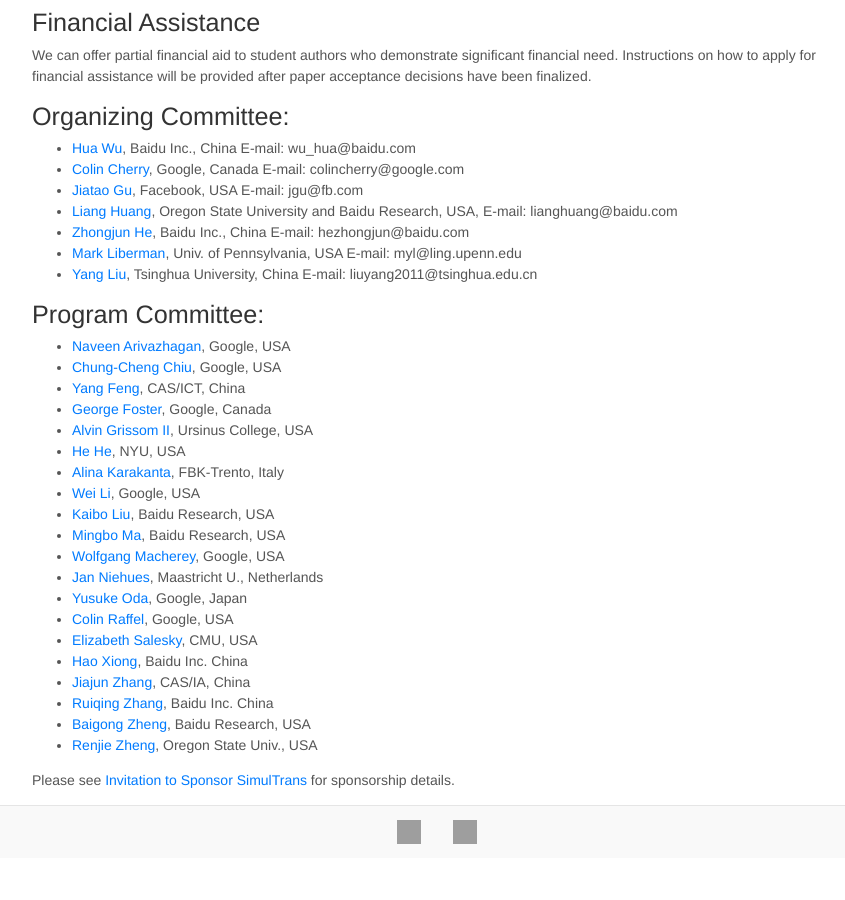
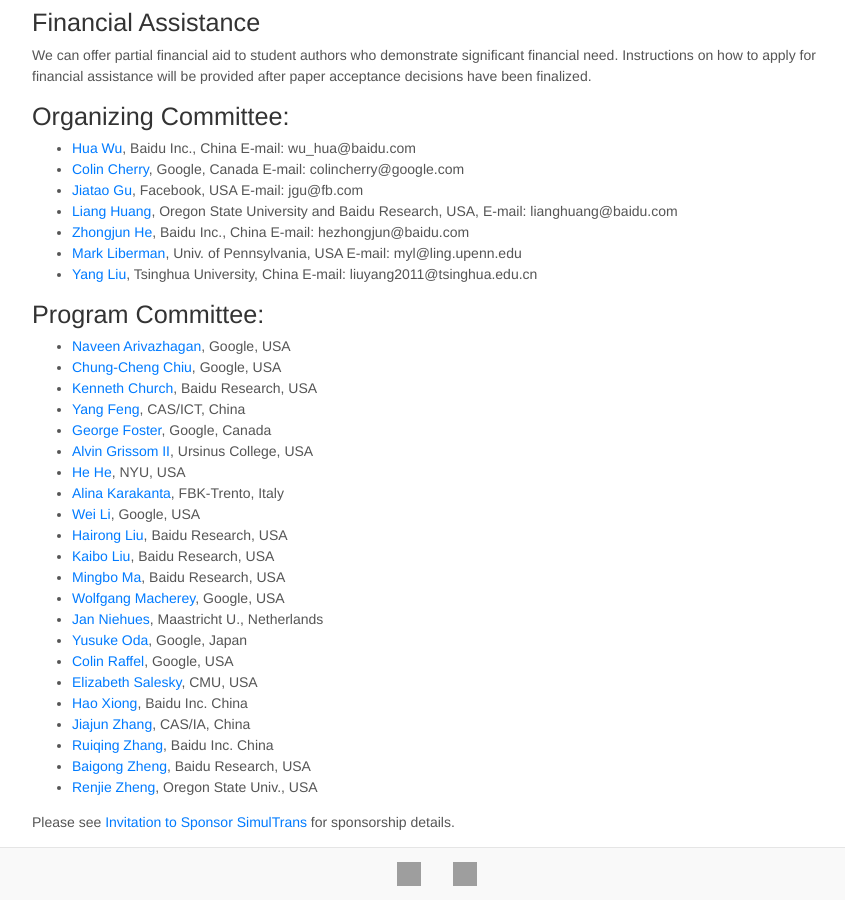
Before and after one commit to SimulTrans-workshop/SimulTrans-workshop.github.io, a Jekyll site: the page built from index.md, in a window 1280 px wide and 900 px high, scrolled down 1485 px. Shown: the whole window, without its empty margins (203-1048 px from the left). Built offline with Jekyll 4.4.1, drawn with Linux system fonts in a browser that asks for light colours; nearby versions of some CDN libraries; before the commit the page ends 2343 px from its top, so only the background shows below that; grey boxes are pictures that could not be loaded.

Commit message:
PC updated

```diff
--- a/index.md
+++ b/index.md
@@ -76,12 +76,14 @@ Instructions on how to apply for financial assistance will be provided after pap
 
 - [Naveen Arivazhagan](https://scholar.google.com/citations?user=9KGy35AAAAAJ&hl=en), Google, USA
 - [Chung-Cheng Chiu](https://scholar.google.com/citations?user=8bNM5WgAAAAJ&hl=en), Google, USA
+- [Kenneth Church](http://www.cs.jhu.edu/~kchurch/), Baidu Research, USA
 - [Yang Feng](http://sourcedb.ict.cas.cn/cn/jssrck/201709/t20170910_4857722.html), CAS/ICT, China
 - [George Foster](https://scholar.google.com/citations?user=Hr8KyG4AAAAJ&hl=en), Google, Canada
 - [Alvin Grissom II](https://www.ursinus.edu/live/profiles/3125-alvin-grissom-ii), Ursinus College, USA
 - [He He](https://hhexiy.github.io/), NYU, USA
 - [Alina Karakanta](https://ict.fbk.eu/people/detail/alina-karakanta/), FBK-Trento, Italy
 - [Wei Li](https://weilinear.github.io/), Google, USA
+- [Hairong Liu](https://scholar.google.com/citations?user=4oISQDYAAAAJ&hl=en), Baidu Research, USA
 - [Kaibo Liu](https://www.linkedin.com/in/kaibo-liu-99a6303b/), Baidu Research, USA
 - [Mingbo Ma](http://mingboma.com/), Baidu Research, USA
 - [Wolfgang Macherey](https://ai.google/research/people/author7590/), Google, USA
```
